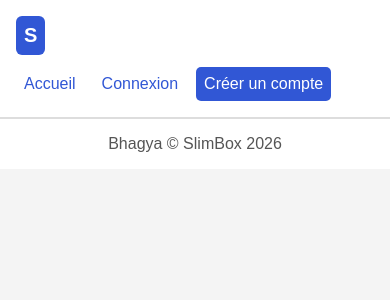
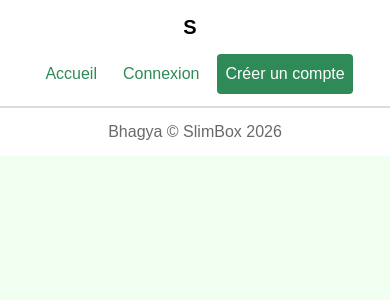
Before and after one commit to bhagV2/SlimBox, a PHP site: template src/Views/header.php in a window 390 px wide. Shown: the top 300 px of the page. Run offline with PHP 8.4, Linux system fonts and the light colour scheme; the template is opened without the code that fills it, so the values that code supplies are empty.

Commit message:
style de base du site

```diff
--- a/public/css/style.css
+++ b/public/css/style.css
@@ -1,76 +1,125 @@
-body {
-    margin: 0;
-    background: #f4f4f4;
-    color: #222;
-    font-family: Arial, sans-serif;
+* {
+    box-sizing: border-box;
 }
 
-.header,
-.site-footer {
-    padding: 16px;
+body {
+    display: flex;
+    min-height: 100vh;
+    flex-direction: column;
+    margin: 0;
+    background: honeydew;
+    color: black;
+    font-family: Arial, sans-serif;
+    line-height: 1.5;
+}
+
+body > header,
+body > footer {
+    padding: 12px 20px;
     background: white;
 }
 
-.header {
-    border-bottom: 1px solid #ddd;
+body > header {
+    border-bottom: 1px solid gainsboro;
 }
 
-.header-inner {
+body > header > div {
     display: flex;
+    max-width: 1100px;
     flex-wrap: wrap;
     align-items: center;
     justify-content: space-between;
-    max-width: 1000px;
-    margin: auto;
     gap: 12px;
+    margin: 0 auto;
 }
 
-.header-brand {
+body > header > div > a,
+body > header nav {
     display: flex;
     align-items: center;
-    gap: 8px;
-    color: #222;
+    gap: 10px;
+}
+
+body > header > div > a {
+    color: black;
     font-size: 20px;
     font-weight: bold;
     text-decoration: none;
 }
 
-.header-logo {
+body > header img {
+    width: 56px;
+    height: 56px;
+    object-fit: contain;
+}
+
+body > header nav {
+    flex-wrap: wrap;
+}
+
+body > header nav a {
     padding: 8px;
-    border-radius: 6px;
-    background: #3157d5;
+    border-radius: 4px;
+    color: seagreen;
+    text-decoration: none;
+}
+
+body > header nav a:hover {
+    background: honeydew;
+}
+
+body > header nav a[href$="/inscription"],
+button {
+    background: seagreen;
     color: white;
 }
 
-.header-nav {
-    display: flex;
-    flex-wrap: wrap;
-    gap: 10px;
-}
-
-.header-nav a {
-    padding: 8px;
-    color: #3157d5;
-    text-decoration: none;
-}
-
-.header-nav .header-signup {
-    border-radius: 5px;
-    background: #3157d5;
+body > header nav a[href$="/inscription"]:hover,
+button:hover {
+    background: darkgreen;
     color: white;
 }
 
+body > header form {
+    margin: 0;
+    padding: 0;
+    background: transparent;
+}
+
+body > header button {
+    width: auto;
+}
+
 main {
+    width: 100%;
     max-width: 1000px;
-    margin: 30px auto;
-    padding: 20px;
+    flex: 1;
+    margin: 0 auto;
+    padding: 28px 20px;
+}
+
+main h1 {
+    margin-top: 0;
+}
+
+main a {
+    color: seagreen;
+}
+
+button {
+    padding: 9px 12px;
+    border: 0;
+    border-radius: 5px;
+    font: inherit;
+    cursor: pointer;
 }
 
 form {
-    max-width: 400px;
-    margin: auto;
-    padding: 20px;
-    border-radius: 8px;
+    max-width: 440px;
+    margin: 0 auto;
+    padding: 22px;
+    border: 1px solid gainsboro;
+    border-radius: 6px;
     background: white;
 }
 
@@ -80,30 +129,43 @@ form h1 {
 
 form label {
     display: block;
-    margin-bottom: 5px;
+    margin-bottom: 4px;
 }
 
-form input,
-form button {
+form input:not([type="hidden"]),
+form textarea {
     width: 100%;
-    margin-bottom: 12px;
-    padding: 10px;
+    margin-bottom: 14px;
+    padding: 9px;
+    border: 1px solid silver;
+    border-radius: 4px;
+    font: inherit;
 }
 
 form button {
-    border: 0;
-    border-radius: 5px;
-    background: #3157d5;
-    color: white;
-    cursor: pointer;
+    width: 100%;
 }
 
 form p {
     text-align: center;
 }
 
-.site-footer {
-    border-top: 1px solid #ddd;
-    color: #555;
+a:focus-visible,
+button:focus-visible,
+input:focus-visible,
+textarea:focus-visible {
+    outline: 2px solid mediumseagreen;
+    outline-offset: 2px;
+}
+
+body > footer {
+    border-top: 1px solid gainsboro;
+    color: dimgray;
     text-align: center;
 }
+
+@media (max-width: 700px) {
+    body > header > div {
+        justify-content: center;
+    }
+}
```
